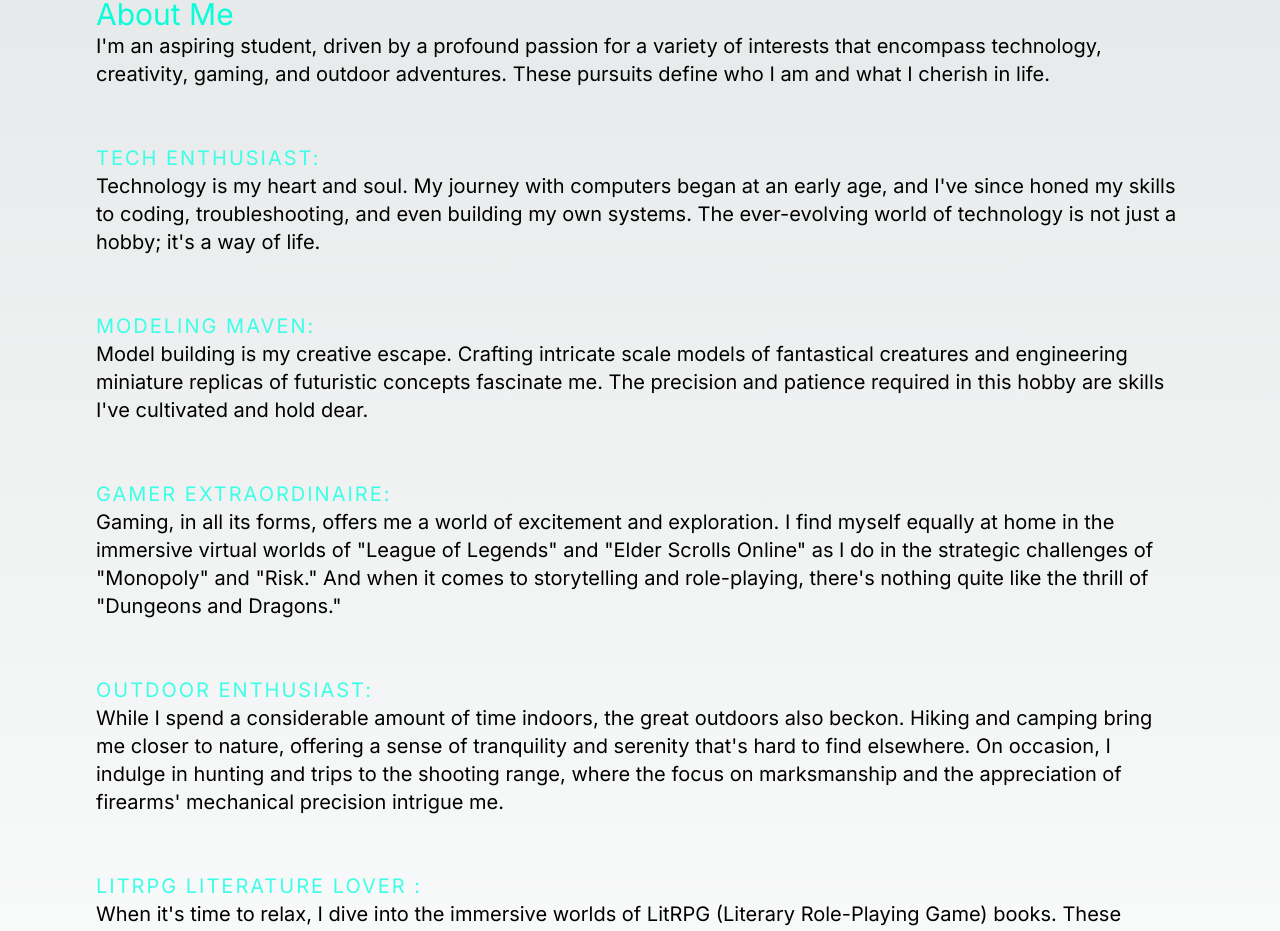
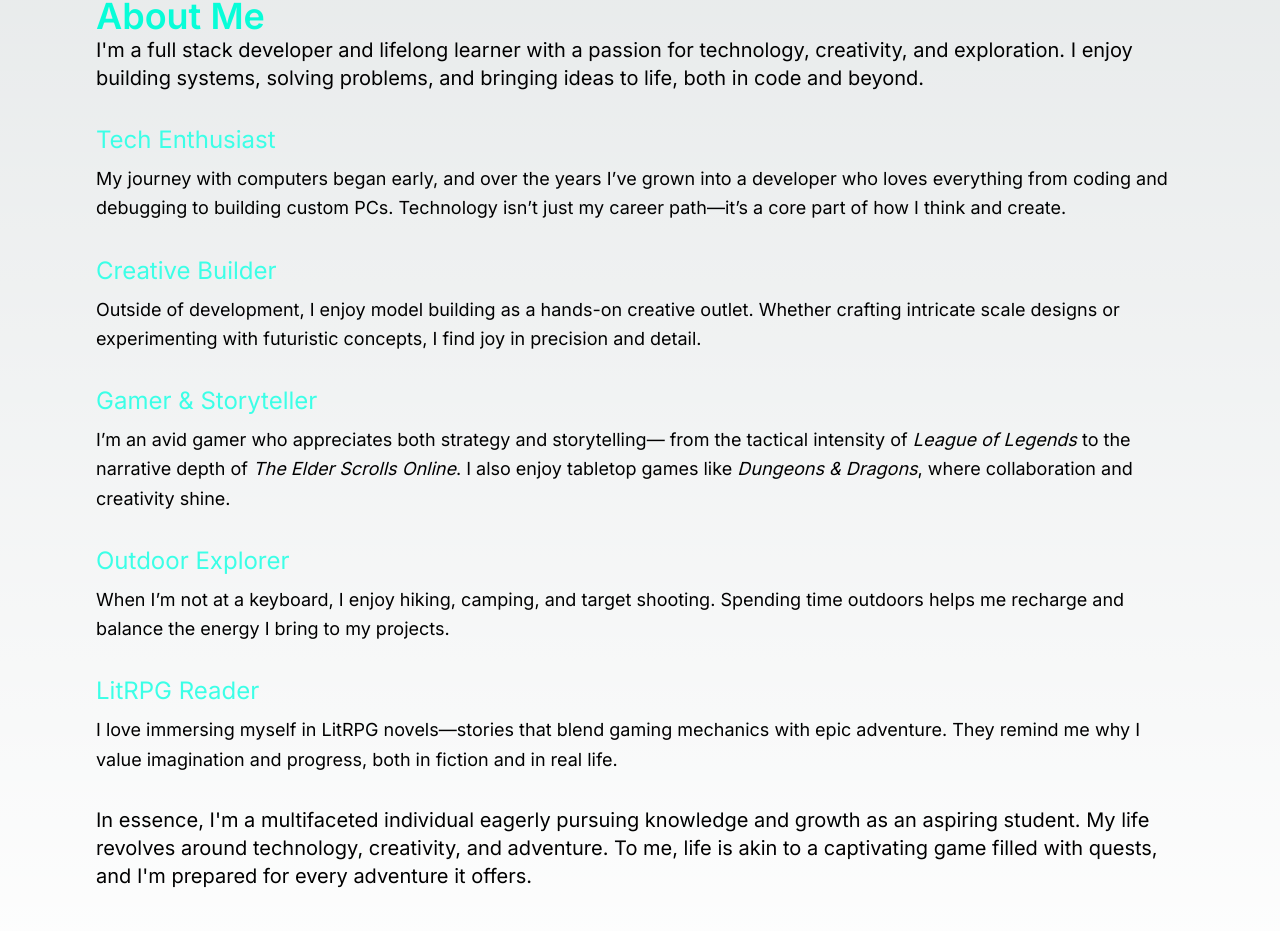
Before and after one commit to CDChamberlin/CDChamberlin.github.io, a Next.js app in the folder cdchamberlin.github.io/: page / in a window 1280 px wide. Shown: the part 900-1831 px from the top of the page. Built offline with nearby package versions, Linux system fonts and the light colour scheme; a web font is replaced by a local one.

Commit message:
Initial Nextjs pages.

```diff
--- a/cdchamberlin.github.io/src/app/globals.css
+++ b/cdchamberlin.github.io/src/app/globals.css
@@ -31,3 +31,8 @@
         text-wrap: balance;
     }
 }
+@layer components {
+    .section-heading {
+        @apply text-2xl text-aquamarine-300 mb-2;
+    }
+}
--- a/cdchamberlin.github.io/src/app/page.js
+++ b/cdchamberlin.github.io/src/app/page.js
@@ -5,76 +5,77 @@
                 id="section-home"
                 className="min-h-screen flex justify-left items-start min-w-full"
             >
-                <h1 className="md:text-[4rem] text-[2rem] md:text-left md:ml-6 text-center w">
+                <h1 className="md:text-[4rem] text-[2rem] md:text-left md:ml-6 text-center">
                     Hi, <br />
                     I'm{" "}
-                    <strong className="text-sky-500">
-                        Collin Chamberlin
-                    </strong>{" "}
+                    <strong className="text-sky-400">Collin Chamberlin</strong>,
                     <br />
-                    Web Developer
+                    Full Stack Developer
                 </h1>
             </section>
-            <section id="About Me">
-                <h2 className="text-3xl text-aquamarine-400">About Me</h2>
-                <article className="space-y-8">
-                    <p className="lg: text-xl">
-                        I'm an aspiring student, driven by a profound passion
-                        for a variety of interests that encompass technology,
-                        creativity, gaming, and outdoor adventures. These
-                        pursuits define who I am and what I cherish in life.
-                    </p>{" "}
-                    <br />
-                    <p className="lg: text-xl first-line:uppercase first-line:tracking-widest first-line:text-aquamarine-300">
-                        Tech Enthusiast: <br /> Technology is my heart and soul.
-                        My journey with computers began at an early age, and
-                        I've since honed my skills to coding, troubleshooting,
-                        and even building my own systems. The ever-evolving
-                        world of technology is not just a hobby; it's a way of
-                        life.
+            <section id="about-me">
+                <h2 className="text-4xl font-semibold text-aquamarine-400">
+                    About Me
+                </h2>
+                <article className="space-y-8 text-lg leading-relaxed">
+                    <p className="lg:text-xl">
+                        I'm a full stack developer and lifelong learner with a
+                        passion for technology, creativity, and exploration. I
+                        enjoy building systems, solving problems, and bringing
+                        ideas to life, both in code and beyond.
                     </p>
-                    <br />
-                    <p className="lg: text-xl first-line:uppercase first-line:tracking-widest first-line:text-aquamarine-300">
-                        Modeling Maven: <br /> Model building is my creative
-                        escape. Crafting intricate scale models of fantastical
-                        creatures and engineering miniature replicas of
-                        futuristic concepts fascinate me. The precision and
-                        patience required in this hobby are skills I've
-                        cultivated and hold dear.
-                    </p>{" "}
-                    <br />
-                    <p className="lg: text-xl first-line:uppercase first-line:tracking-widest first-line:text-aquamarine-300">
-                        Gamer Extraordinaire: <br /> Gaming, in all its forms,
-                        offers me a world of excitement and exploration. I find
-                        myself equally at home in the immersive virtual worlds
-                        of "League of Legends" and "Elder Scrolls Online" as I
-                        do in the strategic challenges of "Monopoly" and "Risk."
-                        And when it comes to storytelling and role-playing,
-                        there's nothing quite like the thrill of "Dungeons and
-                        Dragons."
-                    </p>{" "}
-                    <br />
-                    <p className="lg: text-xl first-line:uppercase first-line:tracking-widest first-line:text-aquamarine-300">
-                        Outdoor Enthusiast: <br /> While I spend a considerable
-                        amount of time indoors, the great outdoors also beckon.
-                        Hiking and camping bring me closer to nature, offering a
-                        sense of tranquility and serenity that's hard to find
-                        elsewhere. On occasion, I indulge in hunting and trips
-                        to the shooting range, where the focus on marksmanship
-                        and the appreciation of firearms' mechanical precision
-                        intrigue me.
-                    </p>
-                    <br />
-                    <p className="lg: text-xl first-line:uppercase first-line:tracking-widest first-line:text-aquamarine-300">
-                        LitRPG Literature Lover : <br /> When it's time to
-                        relax, I dive into the immersive worlds of LitRPG
-                        (Literary Role-Playing Game) books. These novels blur
-                        the line between fiction and gaming, offering a unique
-                        escape into realms where characters level up, acquire
-                        skills, and confront epic challenges. It's the perfect
-                        way to unwind and let my imagination roam.
-                    </p>
-                    <br />
+                    <div>
+                        <h3 className="section-heading">Tech Enthusiast</h3>
+                        <p>
+                            My journey with computers began early, and over the
+                            years I’ve grown into a developer who loves
+                            everything from coding and debugging to building
+                            custom PCs. Technology isn’t just my career
+                            path—it’s a core part of how I think and create.
+                        </p>
+                    </div>
+
+                    <div>
+                        <h3 className="section-heading">Creative Builder</h3>
+                        <p>
+                            Outside of development, I enjoy model building as a
+                            hands-on creative outlet. Whether crafting intricate
+                            scale designs or experimenting with futuristic
+                            concepts, I find joy in precision and detail.
+                        </p>
+                    </div>
+
+                    <div>
+                        <h3 className="section-heading">Gamer & Storyteller</h3>
+                        <p>
+                            I’m an avid gamer who appreciates both strategy and
+                            storytelling— from the tactical intensity of{" "}
+                            <em>League of Legends</em> to the narrative depth of{" "}
+                            <em>The Elder Scrolls Online</em>. I also enjoy
+                            tabletop games like <em>Dungeons & Dragons</em>,
+                            where collaboration and creativity shine.
+                        </p>
+                    </div>
+
+                    <div>
+                        <h3 className="section-heading">Outdoor Explorer</h3>
+                        <p>
+                            When I’m not at a keyboard, I enjoy hiking, camping,
+                            and target shooting. Spending time outdoors helps me
+                            recharge and balance the energy I bring to my
+                            projects.
+                        </p>
+                    </div>
+
+                    <div>
+                        <h3 className="section-heading">LitRPG Reader</h3>
+                        <p>
+                            I love immersing myself in LitRPG novels—stories
+                            that blend gaming mechanics with epic adventure.
+                            They remind me why I value imagination and progress,
+                            both in fiction and in real life.
+                        </p>
+                    </div>
                     <p className="lg: text-xl">
                         In essence, I'm a multifaceted individual eagerly
                         pursuing knowledge and growth as an aspiring student. My
--- a/cdchamberlin.github.io/src/components/Card.jsx
+++ b/cdchamberlin.github.io/src/components/Card.jsx
@@ -1,3 +1,4 @@
+import Image from "next/image";
 export default function Card({
     image,
     imageAlt,
@@ -7,19 +8,23 @@
     year,
 }) {
     return (
-        <div className="flex flex-col items-center bg-white border border-gray-200 rounded-lg shadow md:flex-row md:max-w-xl hover:bg-gray-100 dark:border-gray-700 dark:bg-gray-800 dark:hover:bg-gray-700">
-            <img
+        <div className="flex flex-col items-center gap-4 bg-white border border-gray-200 rounded-lg shadow hover:bg-gray-100 dark:border-gray-700 dark:bg-gray-800 dark:hover:bg-gray-700 md:flex-row md:max-w-4xl">
+            <Image
                 src={image}
-                className="object-cover w-full rounded-t-lg h-96 md:h-auto md:w-48 md:rounded-none md:rounded-s-lg"
                 alt={imageAlt}
+                width={384}
+                height={384}
+                className="object-cover w-full max-w-xs rounded-t-lg md:rounded-none md:rounded-l-lg md:w-1/3 lg:w-1/4"
             />
-            <section className="flex flex-col justify-between p-4 leading-normal">
+            <section className="flex flex-col justify-between p-4 leading-normal text-center md:text-left flex-1">
                 <h5 className="mb-2 text-2xl font-bold tracking-tight text-gray-800 dark:text-white">
                     {title}
                 </h5>
-                <h6 className="mb-2 text-xl ">{year}</h6>
-                <p>{subtitle}</p>
-                <p>{description}</p>
+                <h6 className="mb-2 text-xl">{year}</h6>
+                <p className="font-medium">{subtitle}</p>
+                <p className="text-gray-700 dark:text-gray-300">
+                    {description}
+                </p>
             </section>
         </div>
     );
--- a/cdchamberlin.github.io/src/components/Navbar.jsx
+++ b/cdchamberlin.github.io/src/components/Navbar.jsx
@@ -9,9 +9,10 @@
             <section id="nav" className="fixed top-0 right-0">
                 {[
                     ["Home", "/"],
-                    // ["Education", "/education"],
+                    ["Education", "/education"],
                     ["Contact Me", "/contact"],
                     ["Projects", "/projects"],
+                    ["Resume", "/resume"],
                 ].map(([title, url]) => (
                     <Link href={url} key={title}>
                         <button className="rounded-lg px-3 py-2 text-sky-500 font-medium hover:bg-slate-100 hover:text-blue-600 dark:text-aquamarine-400">
```
